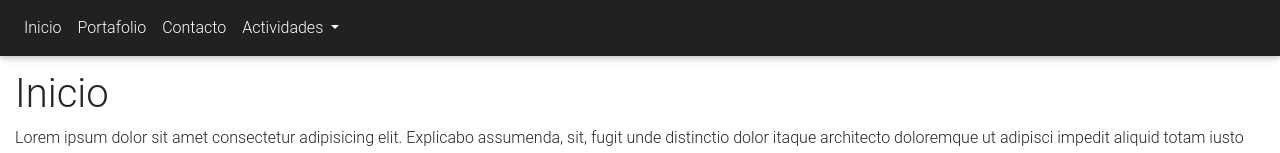
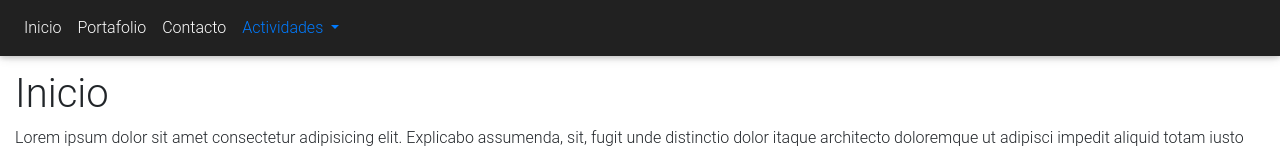
Before and after one commit to jimmyjavier/bootstrapscrollspy, a plain HTML site: page 093/final/index.html in a window 1280 px wide. Shown: the top 153 px of the page. Drawn offline with nearby package versions, Linux system fonts and the light colour scheme.

Commit message:
Color active azul

```diff
--- a/093/final/css/estilos.css
+++ b/093/final/css/estilos.css
@@ -1,3 +1,7 @@
 body{
     position:relative;
 }
+
+a.nav-link.active{
+    color:#007bff !important;
+}
```
